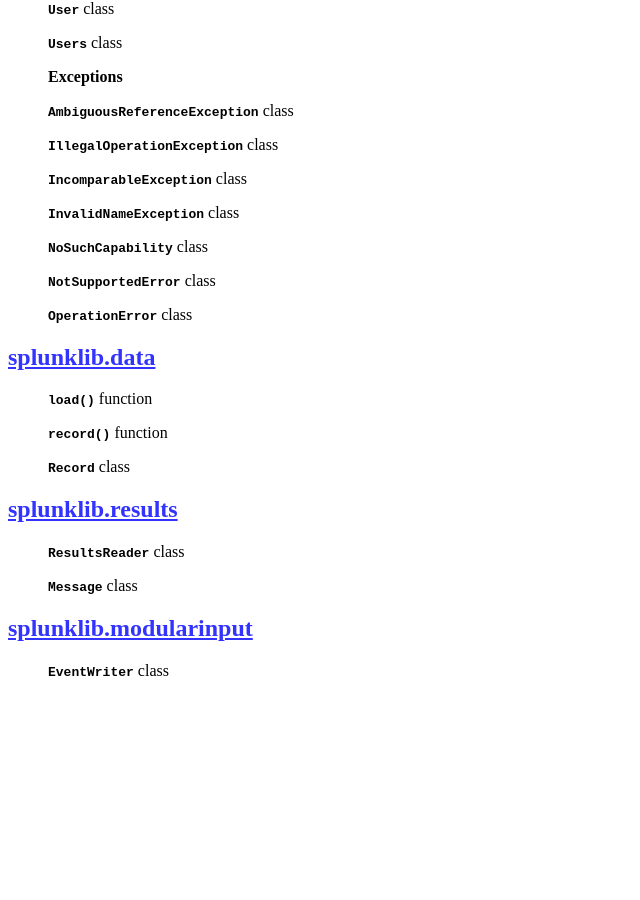
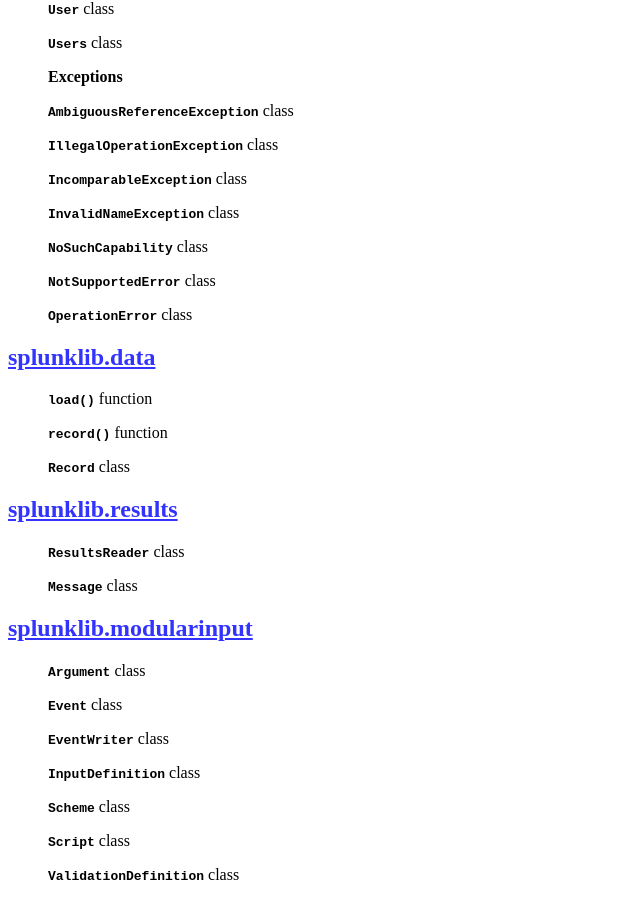
Before and after one commit to splunk/splunk-sdk-python, a Sphinx documentation site: the page built from docs/index.rst, in a window 1280 px wide and 900 px high, scrolled down 1368 px. Shown: the whole window, without its empty margins (0-640 px from the left). Built offline with Sphinx 7.4.7, drawn with Linux system fonts in a browser that asks for light colours; before the commit the page ends 2064 px from its top, so only the background shows below that.

Commit message:
Additional strings for modular input

```diff
--- a/docs/index.rst
+++ b/docs/index.rst
@@ -126,4 +126,16 @@
 :doc:`modularinput`
 --------------
 
+    :class:`~splunklib.modularinput.Argument` class
+
+    :class:`~splunklib.modularinput.Event` class
+
     :class:`~splunklib.modularinput.EventWriter` class
+
+    :class:`~splunklib.modularinput.InputDefinition` class
+
+    :class:`~splunklib.modularinput.Scheme` class
+
+    :class:`~splunklib.modularinput.Script` class
+
+    :class:`~splunklib.modularinput.ValidationDefinition` class
```
